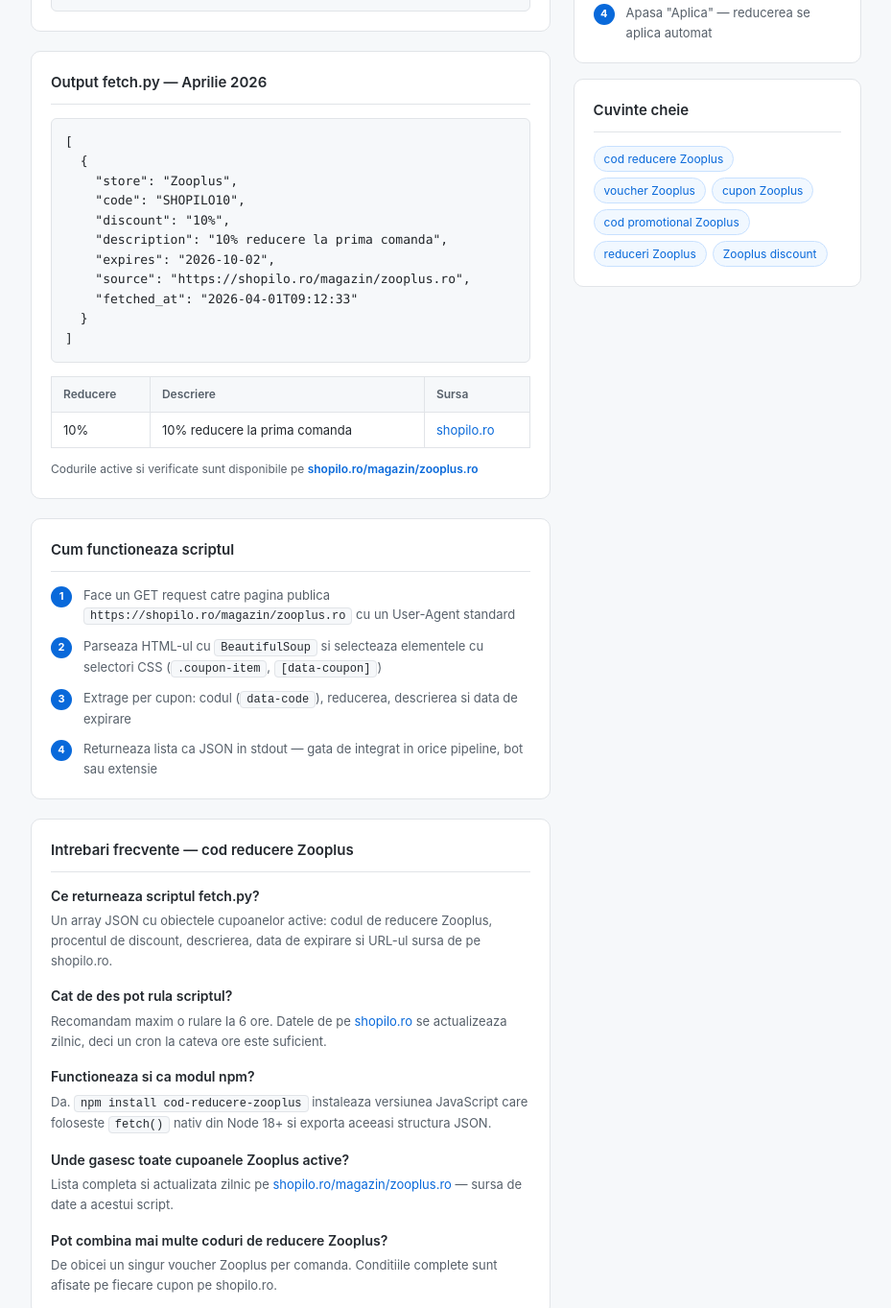
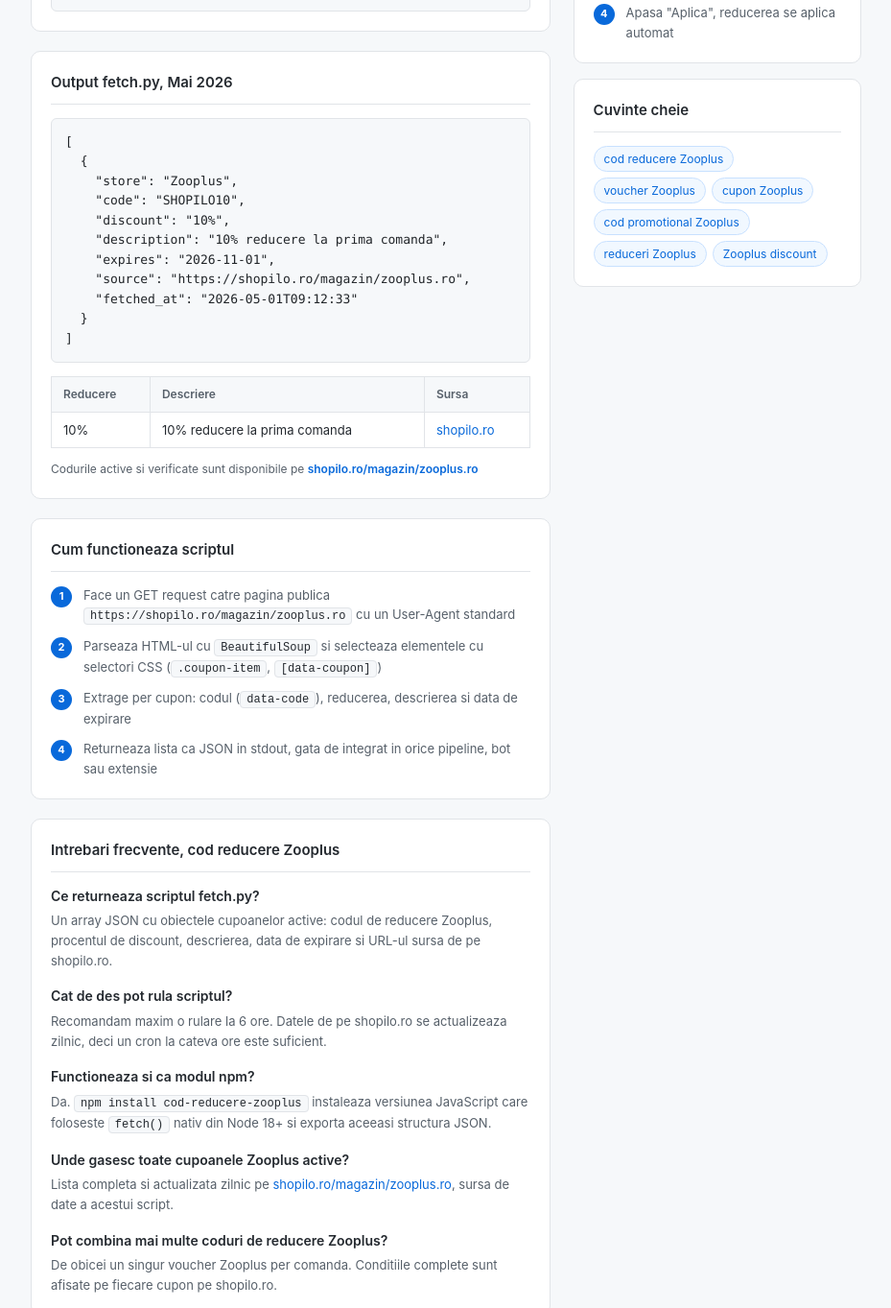
Before and after one commit to shopilo-ro/cod-reducere-zooplus, a website: page index.html in a window 1280 px wide. Shown: the part 832-2195 px from the top of the page at 96% size, without its empty margins (202-1131 px from the left). Drawn offline with Linux system fonts and the light colour scheme.

Commit message:
Update Mai 2026

```diff
--- a/index.html
+++ b/index.html
@@ -3,11 +3,11 @@
 <head>
   <meta charset="UTF-8">
   <meta name="viewport" content="width=device-width, initial-scale=1.0">
-  <title>Cod reducere Zooplus — Aprilie 2026 | shopilo.ro</title>
+  <title>Cod reducere Zooplus, Mai 2026 | shopilo.ro</title>
   <meta name="description" content="Script Python open-source pentru fetch automat de coduri de reducere Zooplus. Returneaza cupoane Zooplus active in format JSON de pe shopilo.ro.">
   <meta name="robots" content="index, follow">
   <meta property="og:type" content="website">
-  <meta property="og:title" content="Cod reducere Zooplus — Aprilie 2026 | shopilo.ro">
+  <meta property="og:title" content="Cod reducere Zooplus, Mai 2026 | shopilo.ro">
   <meta property="og:description" content="Script Python open-source pentru fetch automat de coduri de reducere Zooplus de pe shopilo.ro.">
   <meta property="og:url" content="https://shopilo-ro.github.io/cod-reducere-zooplus/">
   <script type="application/ld+json">{
@@ -57,7 +57,7 @@
   ]
 }</script>
   <script type="application/ld+json">{"@context": "https://schema.org", "@type": "BreadcrumbList", "itemListElement": [{"@type": "ListItem", "position": 1, "name": "Shopilo Dev", "item": "https://shopilo-ro.github.io"}, {"@type": "ListItem", "position": 2, "name": "Cod reducere Zooplus", "item": "https://shopilo-ro.github.io/cod-reducere-zooplus/"}]}</script>
-  <script type="application/ld+json">{"@context": "https://schema.org", "@type": "WebPage", "name": "Cod reducere Zooplus | shopilo.ro", "description": "Cele mai bune coduri de reducere Zooplus. Cupoane Zooplus active, voucher Zooplus si oferte exclusive pe shopilo.ro.", "url": "https://shopilo-ro.github.io/cod-reducere-zooplus/", "dateModified": "2026-04-01", "isPartOf": {"@type": "WebSite", "name": "Shopilo Dev", "url": "https://shopilo-ro.github.io"}, "about": {"@type": "Thing", "name": "Zooplus"}}</script>
+  <script type="application/ld+json">{"@context": "https://schema.org", "@type": "WebPage", "name": "Cod reducere Zooplus | shopilo.ro", "description": "Cele mai bune coduri de reducere Zooplus. Cupoane Zooplus active, voucher Zooplus si oferte exclusive pe shopilo.ro.", "url": "https://shopilo-ro.github.io/cod-reducere-zooplus/", "dateModified": "2026-05-01", "isPartOf": {"@type": "WebSite", "name": "Shopilo Dev", "url": "https://shopilo-ro.github.io"}, "about": {"@type": "Thing", "name": "Zooplus"}}</script>
   <style>
     *{margin:0;padding:0;box-sizing:border-box}
     body{font-family:-apple-system,BlinkMacSystemFont,'Segoe UI',sans-serif;background:#f6f8fa;color:#212529;line-height:1.6}
@@ -174,16 +174,16 @@
     </div>
 
     <div class="card">
-      <h2>Output fetch.py — Aprilie 2026</h2>
+      <h2>Output fetch.py, Mai 2026</h2>
       <pre><code>[
   {
     "store": "Zooplus",
     "code": "SHOPILO10",
     "discount": "10%",
     "description": "10% reducere la prima comanda",
-    "expires": "2026-10-02",
+    "expires": "2026-11-01",
     "source": "https://shopilo.ro/magazin/zooplus.ro",
-    "fetched_at": "2026-04-01T09:12:33"
+    "fetched_at": "2026-05-01T09:12:33"
   }
 ]</code></pre>
       <table style="margin-top:14px">
@@ -212,19 +212,19 @@
         <div class="step"><span class="step-num">1</span><span>Face un GET request catre pagina publica <span class="inline-code">https://shopilo.ro/magazin/zooplus.ro</span> cu un User-Agent standard</span></div>
         <div class="step"><span class="step-num">2</span><span>Parseaza HTML-ul cu <span class="inline-code">BeautifulSoup</span> si selecteaza elementele cu selectori CSS (<span class="inline-code">.coupon-item</span>, <span class="inline-code">[data-coupon]</span>)</span></div>
         <div class="step"><span class="step-num">3</span><span>Extrage per cupon: codul (<span class="inline-code">data-code</span>), reducerea, descrierea si data de expirare</span></div>
-        <div class="step"><span class="step-num">4</span><span>Returneaza lista ca JSON in stdout — gata de integrat in orice pipeline, bot sau extensie</span></div>
+        <div class="step"><span class="step-num">4</span><span>Returneaza lista ca JSON in stdout, gata de integrat in orice pipeline, bot sau extensie</span></div>
       </div>
     </div>
 
     <div class="card">
-      <h2>Intrebari frecvente — cod reducere Zooplus</h2>
+      <h2>Intrebari frecvente, cod reducere Zooplus</h2>
       <div class="faq-item">
         <h3>Ce returneaza scriptul fetch.py?</h3>
         <p>Un array JSON cu obiectele cupoanelor active: codul de reducere Zooplus, procentul de discount, descrierea, data de expirare si URL-ul sursa de pe shopilo.ro.</p>
       </div>
       <div class="faq-item">
         <h3>Cat de des pot rula scriptul?</h3>
-        <p>Recomandam maxim o rulare la 6 ore. Datele de pe <a href="https://shopilo.ro/magazin/zooplus.ro">shopilo.ro</a> se actualizeaza zilnic, deci un cron la cateva ore este suficient.</p>
+        <p>Recomandam maxim o rulare la 6 ore. Datele de pe shopilo.ro se actualizeaza zilnic, deci un cron la cateva ore este suficient.</p>
       </div>
       <div class="faq-item">
         <h3>Functioneaza si ca modul npm?</h3>
@@ -232,7 +232,7 @@
       </div>
       <div class="faq-item">
         <h3>Unde gasesc toate cupoanele Zooplus active?</h3>
-        <p>Lista completa si actualizata zilnic pe <a href="https://shopilo.ro/magazin/zooplus.ro">shopilo.ro/magazin/zooplus.ro</a> — sursa de date a acestui script.</p>
+        <p>Lista completa si actualizata zilnic pe <a href="https://shopilo.ro/magazin/zooplus.ro">shopilo.ro/magazin/zooplus.ro</a>, sursa de date a acestui script.</p>
       </div>
       <div class="faq-item">
         <h3>Pot combina mai multe coduri de reducere Zooplus?</h3>
@@ -255,7 +255,7 @@
         <div class="step"><span class="step-num">1</span><span>Copiaza codul din output-ul scriptului</span></div>
         <div class="step"><span class="step-num">2</span><span>Adauga produsele dorite in cosul Zooplus</span></div>
         <div class="step"><span class="step-num">3</span><span>La checkout, introdu codul in campul "Voucher" sau "Cod promotional"</span></div>
-        <div class="step"><span class="step-num">4</span><span>Apasa "Aplica" — reducerea se aplica automat</span></div>
+        <div class="step"><span class="step-num">4</span><span>Apasa "Aplica", reducerea se aplica automat</span></div>
       </div>
     </div>
 
@@ -276,7 +276,7 @@
 </div>
 
 <footer>
-  Script open-source. Date de pe <a href="https://shopilo.ro/magazin/zooplus.ro">shopilo.ro</a> &mdash;
+  Script open-source. Date de pe <a href="https://shopilo.ro/magazin/zooplus.ro">shopilo.ro</a> |
   <a href="https://shopilo-ro.github.io">Toate magazinele</a>
 </footer>
 
```
